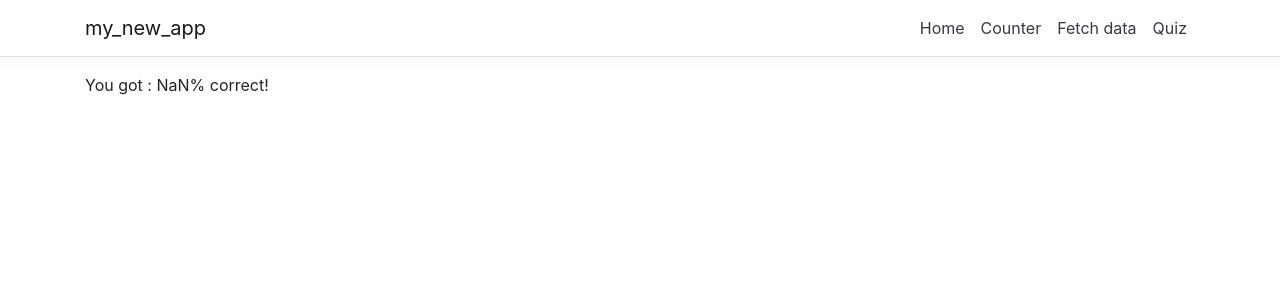
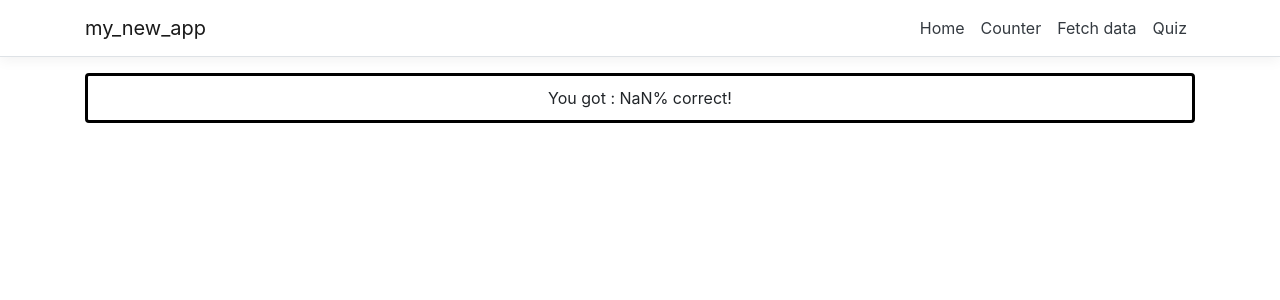
Before and after one commit to RowanBrouwer/AspAndAngularSolution, an Angular app in the folder AspAndAngular/ClientApp/: page /result in a window 1280 px wide. Shown: the top 300 px of the page. Built offline with nearby package versions, Linux system fonts and the light colour scheme.

Commit message:
More visual setup for the result page and discoverd and fixed a bug in the quiz.

```diff
--- a/AspAndAngular/ClientApp/src/app/quiz/quiz.component.ts
+++ b/AspAndAngular/ClientApp/src/app/quiz/quiz.component.ts
@@ -51,16 +51,14 @@ export class QuizComponent {
 
   CheckAwnser(awnser: Awnser) {
     if (awnser.id === this.question.correctAnswer.id) {
+      this.amountCorrect++;
       this.correct = true;
       this.deactivate = true;
-      this.questionNr++;
       this.CheckIfLastQuestion();
-      this.amountCorrect++;
     }
     else {
       this.correct = false;
       this.deactivate = true;
-      this.questionNr++;
       this.CheckIfLastQuestion();
     }
   }
@@ -76,8 +74,11 @@ export class QuizComponent {
   }
 
   CheckIfLastQuestion() {
-    if (!(this.questionNr <= this.max)) {
+    if (!(this.questionNr < this.max)) {
       this.lastQuestion = true;
+    }
+    else {
+      this.questionNr++;
     }
   }
 
--- a/AspAndAngular/ClientApp/src/app/result-page/result-page.component.css
+++ b/AspAndAngular/ClientApp/src/app/result-page/result-page.component.css
@@ -0,0 +1,21 @@
+.resultCard, .badResult, .goodResult {
+  margin: auto;
+  width: 100%;
+  border: 3px solid black;
+  padding: 10px;
+  text-align: center;
+  border-radius: 4px;
+  text-decoration-style: double;
+}
+
+/*.resultCard {
+
+}*/
+
+.goodResult {
+    background-color:lawngreen;
+}
+
+.badResult {
+    background-color:red;
+}
--- a/AspAndAngular/ClientApp/src/app/result-page/result-page.component.html
+++ b/AspAndAngular/ClientApp/src/app/result-page/result-page.component.html
@@ -1,7 +1,13 @@
 <html>
 <body>
-  <div class="resultCard" *ngIf="procentage">
-    You got : {{ procentage }} correct!
+  <div class="resultCard" *ngIf="procentageAsString">
+    You got : {{ procentageAsString }} correct!
+  </div>
+  <div class="goodResult" *ngIf="procentageAsNumber >= 65">
+    You have achieved a passing score!
+  </div>
+  <div class="badResult" *ngIf="procentageAsNumber < 65">
+    Learn some more.
   </div>
 </body>
 </html>
--- a/AspAndAngular/ClientApp/src/app/result-page/result-page.component.ts
+++ b/AspAndAngular/ClientApp/src/app/result-page/result-page.component.ts
@@ -10,7 +10,8 @@ import { ActivatedRoute } from "@angular/router";
 export class ResultPageComponent {
   public totalAmount: number;
   public amountcorrect: number;
-  public procentage: string;
+  public procentageAsString: string;
+  public procentageAsNumber: number;
 
   constructor(private route: ActivatedRoute) {
     this.route.queryParams.subscribe(params => {
@@ -20,8 +21,9 @@ export class ResultPageComponent {
   }
 
   ngOnInit() {
-    this.procentage = `${Number.parseFloat((this.amountcorrect / this.totalAmount * 100).toFixed(2))}` + '%';
+    this.procentageAsNumber = Number.parseFloat((this.amountcorrect / this.totalAmount * 100).toFixed(2));
+    this.procentageAsString = `${this.procentageAsNumber}` + "%";
     console.log(this.amountcorrect, "/", this.totalAmount)
-    console.log(this.procentage);
+    console.log(this.procentageAsString);
   }
 }
```
